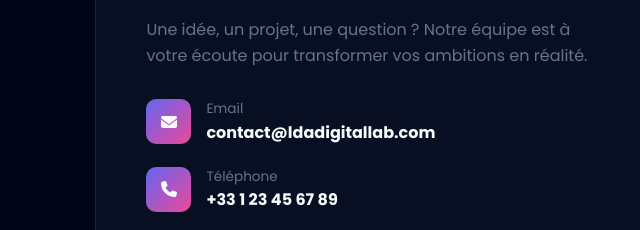
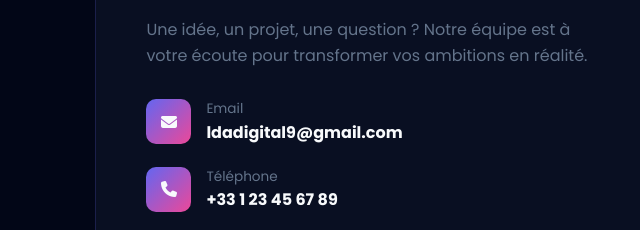
Before and after one commit to Ldadigital9/lda-digital-lab, a plain HTML site: page index.html in a window 1280 px wide. Shown: the part 4667-4897 px from the top of the page, 7-647 px from the left. Drawn offline with Linux system fonts and the light colour scheme.

```diff
--- a/index.html
+++ b/index.html
@@ -602,7 +602,7 @@
                     <i class="fas fa-envelope"></i>
                     <div>
                         <span>Email</span>
-                        <strong>contact@ldadigitallab.com</strong>
+                        <strong>ldadigital9@gmail.com</strong>
                     </div>
                 </div>
                 <div class="contact-item">
@@ -819,8 +819,8 @@
                 'chatbot.options.contact': '📞 Contact',
                 'chatbot.options.project': '🚀 Démarrer un projet',
                 'chatbot.response.services': 'Nous proposons : création de sites web, applications mobiles, marketing digital, design UI/UX, conseil stratégique et maintenance. Quel service vous intéresse ?',
-                'chatbot.response.prices': 'Nos tarifs sont adaptés à chaque projet. Contactez-nous pour un devis gratuit et personnalisé ! 📧 contact@ldadigitallab.com',
-                'chatbot.response.contact': '📧 Email : contact@ldadigitallab.com\n📞 Tél : +33 1 23 45 67 89\n📍 Paris, France',
+                'chatbot.response.prices': 'Nos tarifs sont adaptés à chaque projet. Contactez-nous pour un devis gratuit et personnalisé ! 📧 ldadigital9@gmail.com',
+                'chatbot.response.contact': '📧 Email : ldadigital9@gmail.com\n📞 Tél : +33 1 23 45 67 89\n📍 Paris, France',
                 'chatbot.response.project': 'Super ! 🎉 Remplissez notre formulaire de contact ou décrivez votre projet ici. Un expert vous recontactera sous 24h !',
                 'chatbot.response.default': 'Je ne suis pas sûr de comprendre. Vous pouvez me poser des questions sur nos services, tarifs, ou nous contacter directement !',
                 'admin.title': 'Administration',
@@ -902,8 +902,8 @@
                 'chatbot.options.contact': '📞 Contact',
                 'chatbot.options.project': '🚀 Start a project',
                 'chatbot.response.services': 'We offer: website creation, mobile apps, digital marketing, UI/UX design, strategic consulting and maintenance. Which service interests you?',
-                'chatbot.response.prices': 'Our rates are tailored to each project. Contact us for a free personalized quote! 📧 contact@ldadigitallab.com',
-                'chatbot.response.contact': '📧 Email: contact@ldadigitallab.com\n📞 Phone: +33 1 23 45 67 89\n📍 Paris, France',
+                'chatbot.response.prices': 'Our rates are tailored to each project. Contact us for a free personalized quote! 📧 ldadigital9@gmail.com',
+                'chatbot.response.contact': '📧 Email: ldadigital9@gmail.com\n📞 Phone: +33 1 23 45 67 89\n📍 Paris, France',
                 'chatbot.response.project': 'Great! 🎉 Fill out our contact form or describe your project here. An expert will get back to you within 24h!',
                 'chatbot.response.default': 'I\'m not sure I understand. You can ask me about our services, pricing, or contact us directly!',
                 'admin.title': 'Administration',
```
